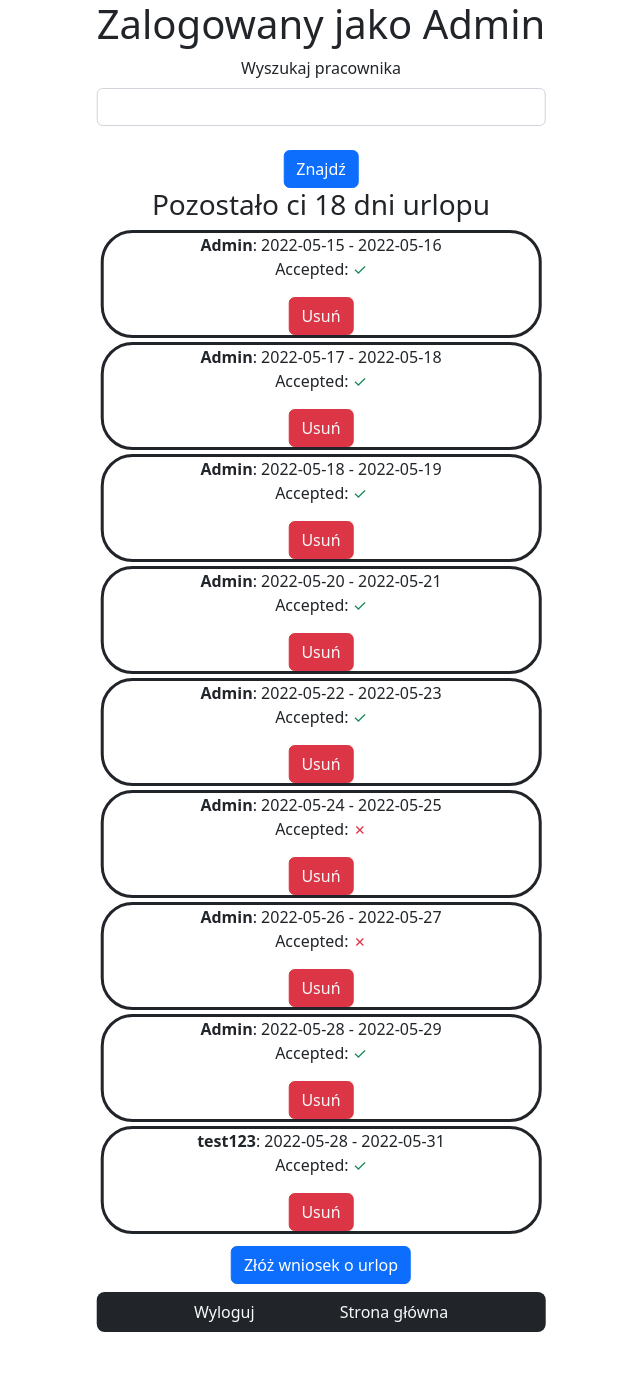
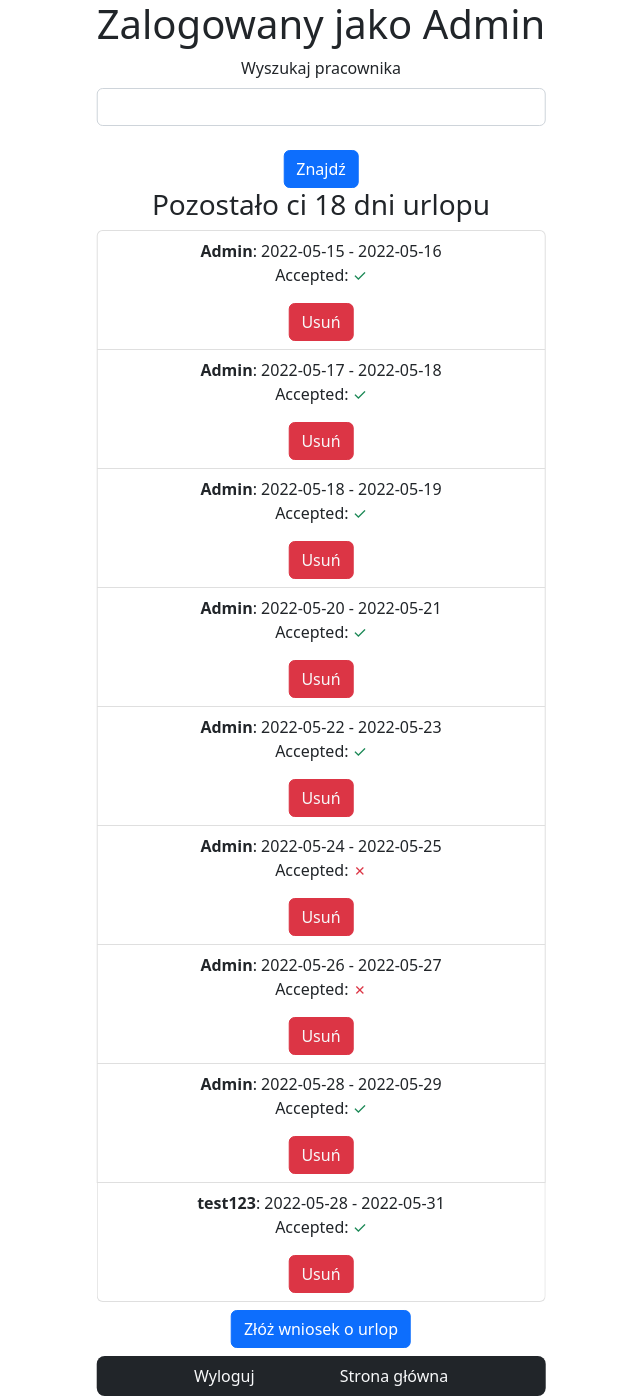
Before and after one commit to KubaBaniak/urlopy, a Flask app: page /leave/Admin in a window 1280 px wide. Shown: the whole page, without its empty margins (319-959 px from the left). Before the commit the page ends 1332 px from the top, so only its background shows below. Run offline with Flask 2, Linux system fonts and the light colour scheme; a user stored in the database is signed in; data comes from the database, SQL or seed files in the repository; both versions use the stored data as it was after the commit.

Commit message:
list changes

```diff
--- a/urlop/templates/leave.html
+++ b/urlop/templates/leave.html
@@ -9,8 +9,9 @@
             {{ form_search.submit(class="btn btn-primary") }}
     </form>
     <h3>Pozostało ci {{ current_user.days_left }} dni urlopu</h3>
+    <div class="list-group">
         {% for leave in leaves %}
-        <div class="border border-dark border-3 rounded-5 m-1">
+            <div class="list-group-item">
                 <h7 class="fw-bolder">{{leave.user.username}}</h7>: {{ leave.start_day.date() }} - {{ leave.end_day.date() }}
                 {% if current_user.role == 'Admin' %}
                     <p>
@@ -39,6 +40,7 @@
                 {% endif %}
             </div>
         {% endfor %}
+    </div>
 <!--    show errors-->
     {% for error in form.end_date.errors %}
         <p class="text-danger">
```
Also changed, not shown: urlop/xddd.db. Lines whose indentation alone changed are shown as unchanged.
